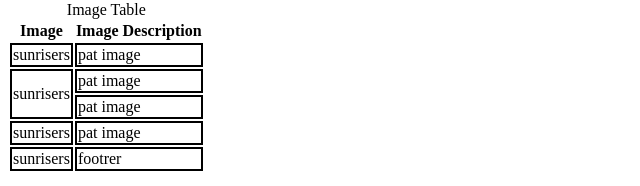
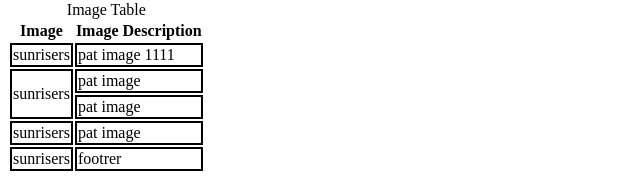
Before and after one commit to suhailskhan777/giyyy, a plain HTML site: page index.html in a window 1280 px wide. Shown: the part 399-585 px from the top of the page, 0-640 px from the left. Drawn offline with Linux system fonts and the light colour scheme.

Commit message:
Modify image description in index.html
Updated image description in the table.

```diff
--- a/index.html
+++ b/index.html
@@ -21,7 +21,7 @@
 
         <tr>
             <td colspan="1">sunrisers</td>
-            <td>pat image</td>
+            <td>pat image 1111</td>
         </tr>
         <tr>
             <td rowspan="2">sunrisers</td>
```
